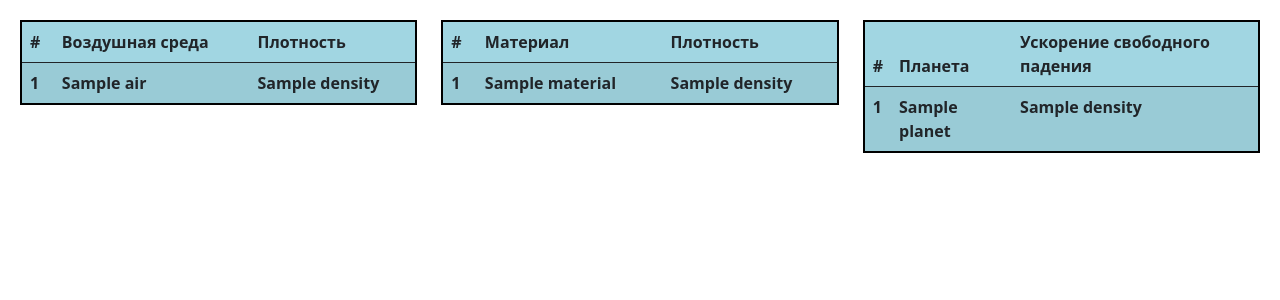
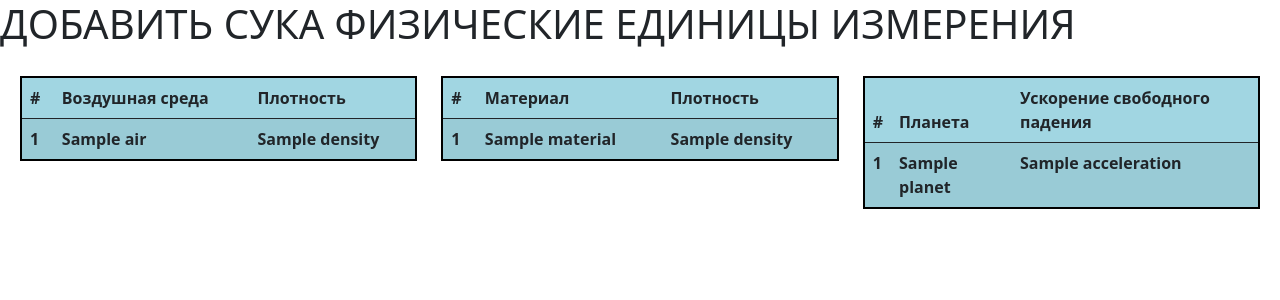
Before and after one commit to Impervguin/Projectile-Simulation, a Flask app: template templates/physical_values.html in a window 1280 px wide. Shown: the top 300 px of the page. Run offline with Flask 2, Linux system fonts and the light colour scheme; the template is opened without the code that fills it: most values are stand-ins (such as "Sample title", 1, 10 or a date in 2020); lists and menus that the app fills with data are empty.

Commit message:
physical values upd

```diff
--- a/data/read_constants.py
+++ b/data/read_constants.py
@@ -3,7 +3,7 @@ import sqlite3
 
 def transfer():
     data = {}
-    db = sqlite3.connect("../db/physical_values.db")
+    db = sqlite3.connect("db/physical_values.db")
     cur = db.cursor()
     tables_information = cur.execute("SELECT * FROM sqlite_master").fetchall()
     tables = {}
--- a/main.py
+++ b/main.py
@@ -5,10 +5,11 @@ import json
 import plotly
 import plotly.express as px
 from data import db_session
+from data.read_constants import transfer
 
 app = Flask(__name__)
 app.config['SECRET_KEY'] = 'Han6some_pe1verts'
-
+DATA = transfer()
 
 @app.route('/register', methods=['GET', 'POST'])
 def register():  # Дописать код проверки данных из формы, добавления в бд, и перенаправления на главный сайт
@@ -28,7 +29,7 @@ def login():
 
 @app.route('/physical_values')
 def physical_values():
-    data = {"AIR_ENVIRONMENTS":{}, "MATERIAL_DENSITY":{}, "PLANETS":{}}
+    data = DATA
     return render_template('physical_values.html', data=data)
 
 
@@ -45,5 +46,5 @@ def main():
 
 
 if __name__ == '__main__':
-    db_session.global_init("db/blogs.db")
+    # db_session.global_init("db/blogs.db")
     app.run(port=8080, host='127.0.0.1')
--- a/templates/physical_values.html
+++ b/templates/physical_values.html
@@ -4,7 +4,7 @@
 {% block content %}
     <title>Физические константы</title>
     <link rel="stylesheet" href="{{url_for('static', filename='css/physical_values.css')}}">
-
+    <h1>ДОБАВИТЬ СУКА ФИЗИЧЕСКИЕ ЕДИНИЦЫ ИЗМЕРЕНИЯ</h1>
     <main class="row">
         <div class="col-lg-4">
             <table class="table table-striped">
@@ -60,7 +60,7 @@
                   <tr>
                     <th scope="row">{{item["_id"]}}</th>
                     <th>{{item["planet"]}}</th>
-                    <th>{{item["density"]}}</th>
+                    <th>{{item["acceleration"]}}</th>
                   </tr>
                  {% endfor %}
                 </tbody>
```
